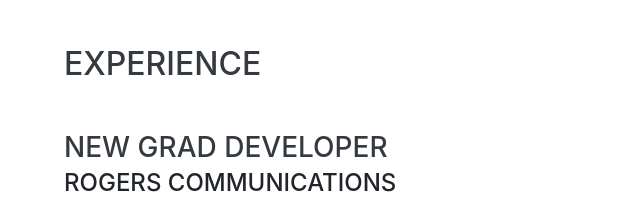
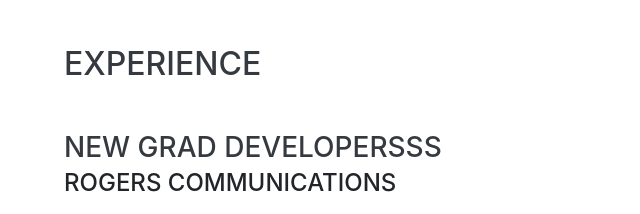
Before and after one commit to christinadeng-1015/MyResume, a website with bundled scripts: page index.html in a window 1280 px wide. Shown: the part 804-1018 px from the top of the page, 256-896 px from the left. Built offline with nearby package versions, Linux system fonts and the light colour scheme; a web font is replaced by a local one.

Commit message:
Update index.html

```diff
--- a/index.html
+++ b/index.html
@@ -96,7 +96,7 @@
 
         <div class="resume-item d-flex flex-column flex-md-row justify-content-between mb-3">
           <div class="resume-content">
-            <h3 class="mb-0">New Grad Developer</h3>
+            <h3 class="mb-0">New Grad Developersss</h3>
             <div class="subheading mb-3">Rogers Communications</div>
             <ul>
               <li>Experience in agile methodology</li>
```
